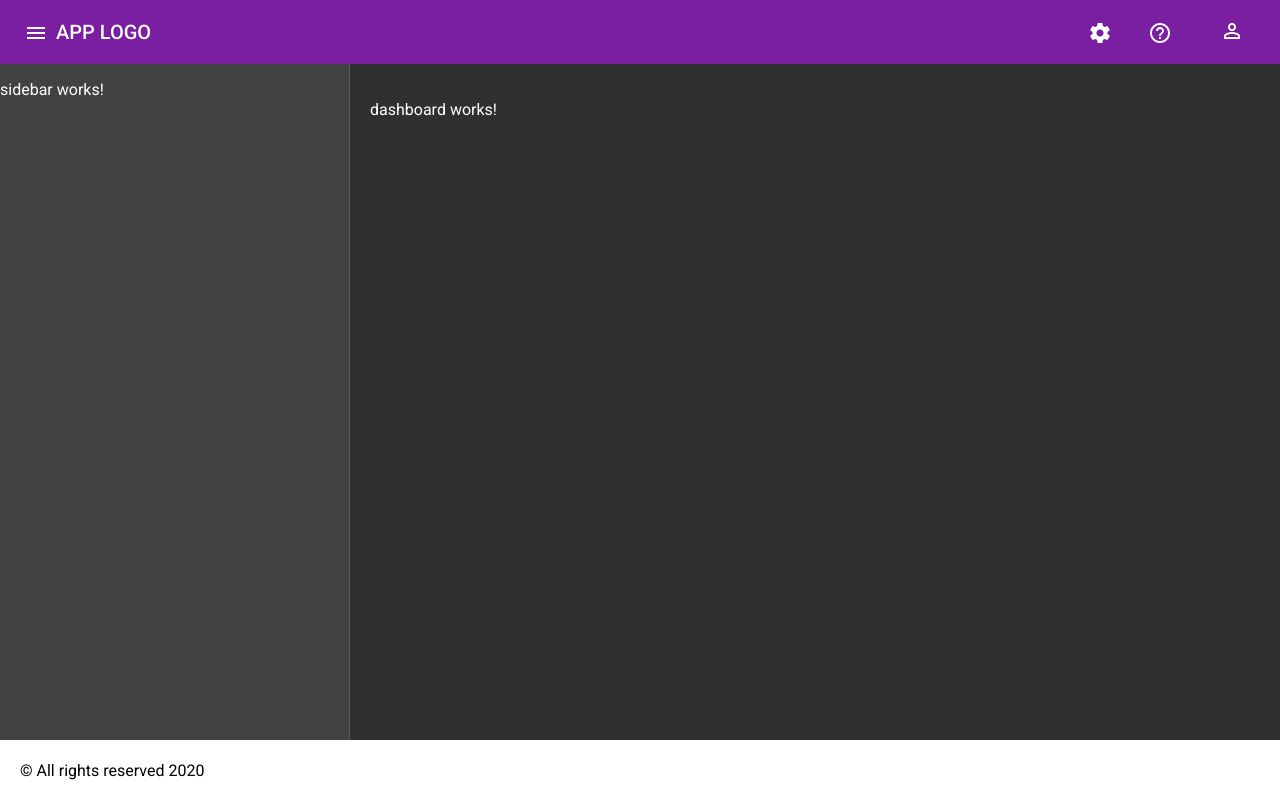
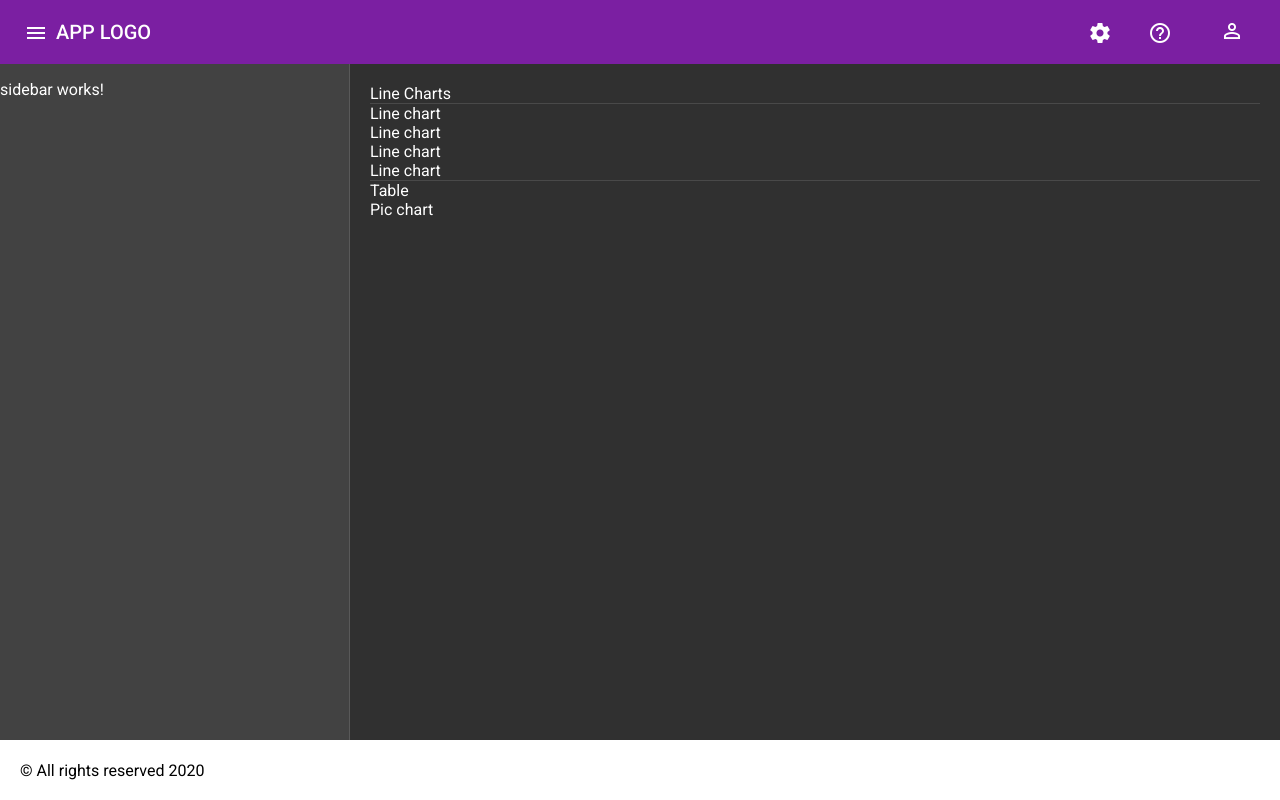
Before and after one commit to wrayz/admin-dashboard, an Angular app: page / in a window 1280 px wide. Built offline with nearby package versions, Linux system fonts and the light colour scheme.

Commit message:
Dashboard 打個草稿

```diff
--- a/src/app/modules/dashboard/dashboard.component.html
+++ b/src/app/modules/dashboard/dashboard.component.html
@@ -1 +1,19 @@
-<p>dashboard works!</p>
+<div>
+  Line Charts
+</div>
+
+<mat-divider></mat-divider>
+
+<div>
+  <div>Line chart</div>
+  <div>Line chart</div>
+  <div>Line chart</div>
+  <div>Line chart</div>
+</div>
+
+<mat-divider></mat-divider>
+
+<div>
+  <div>Table</div>
+  <div>Pic chart</div>
+</div>
```
Also changed, not shown: src/app/layouts/default/default.module.ts (+8 -1 lines).
